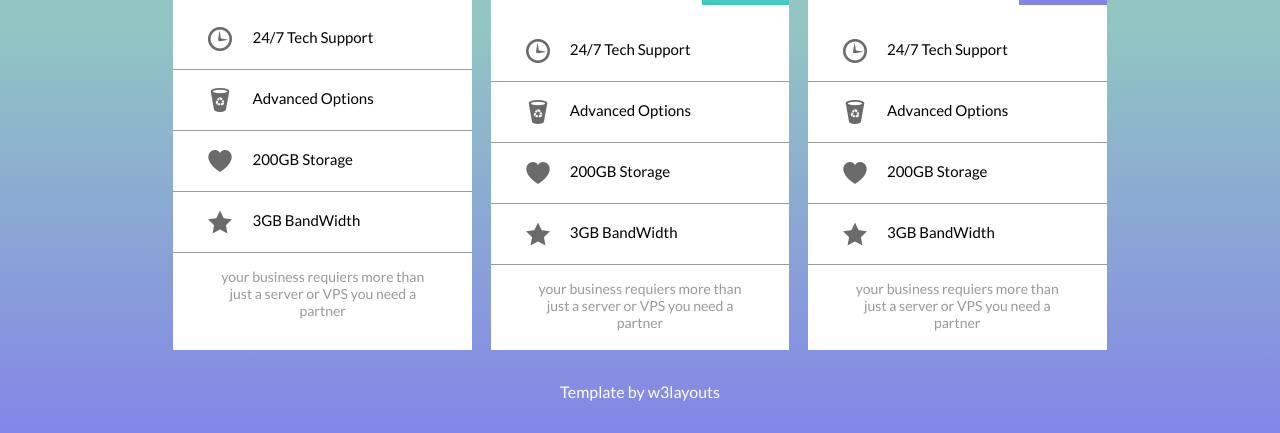
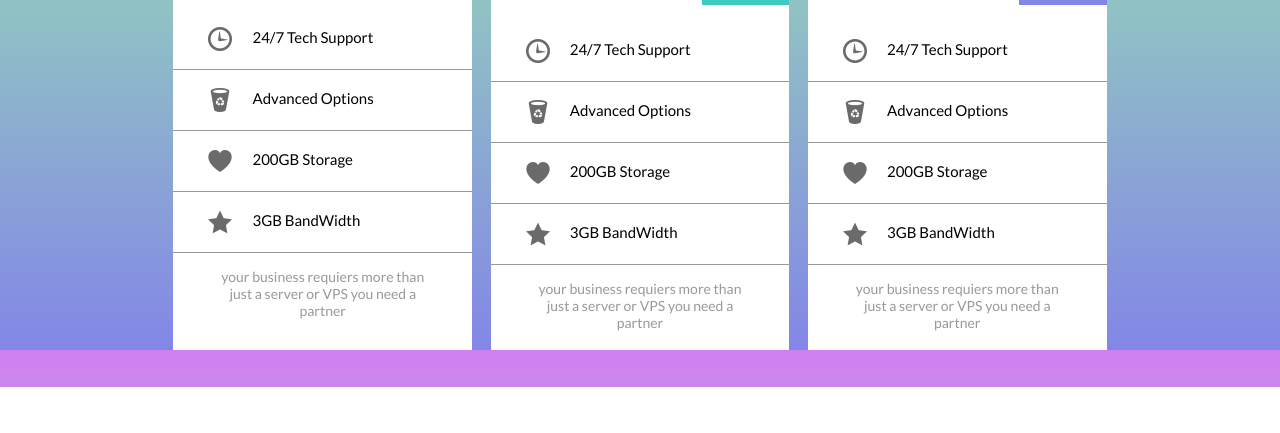
Before and after one commit to sweathins/sweathins.github.io, a plain HTML site: page index.html in a window 1280 px wide. Shown: the part 413-846 px from the top of the page. After the commit the page ends 800 px from the top, so only its background shows below. Drawn offline with nearby package versions, Linux system fonts and the light colour scheme.

Commit message:
Update index.html

```diff
--- a/index.html
+++ b/index.html
@@ -169,9 +169,7 @@ License URL: http://creativecommons.org/licenses/by/3.0/
 	</div>
 	<!--//End-pricingplans-->
 		<!-- /start-copyright-->
- 	<div class="copyrights">
-			<p>Template by <a href="http://w3layouts.com">w3layouts</a></p>
-		</div>
+
 		<!--//End-copyright-->
 </body>
 </html>
```
